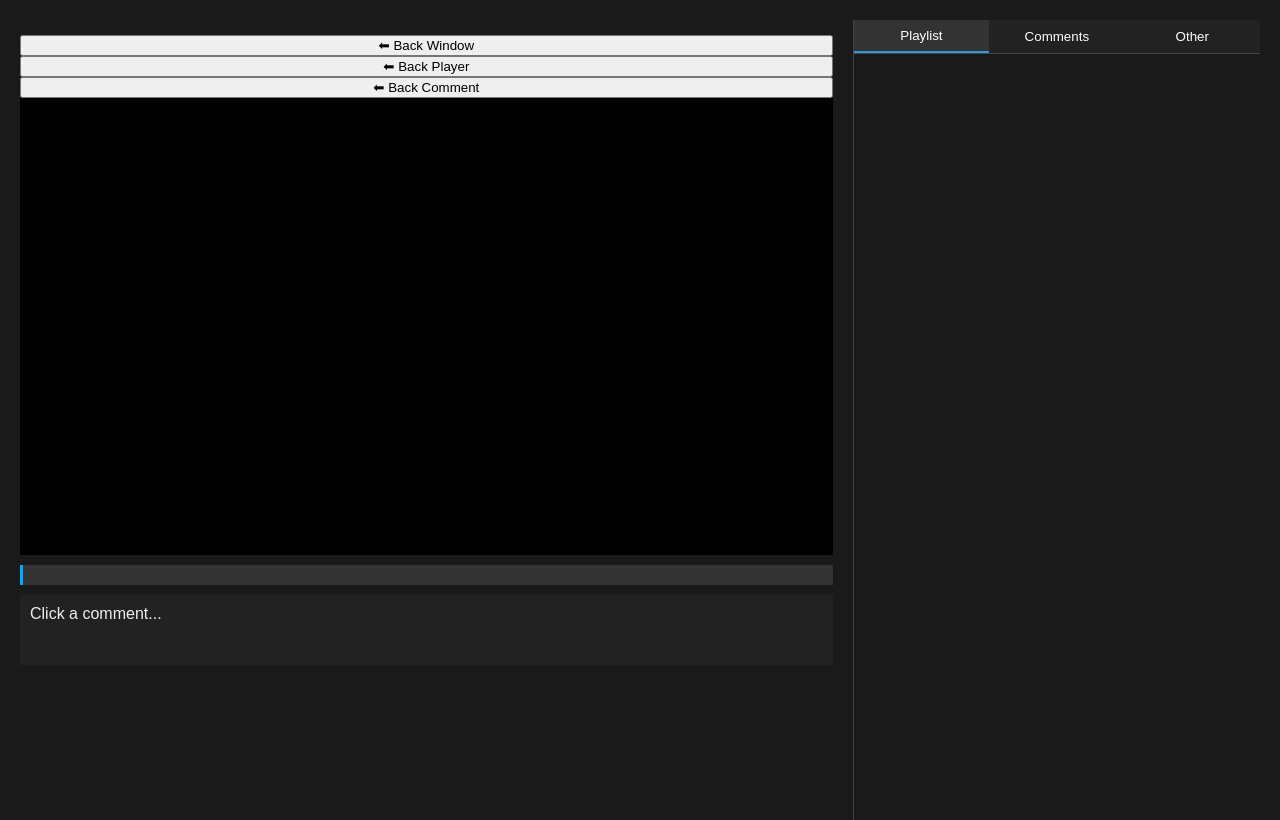
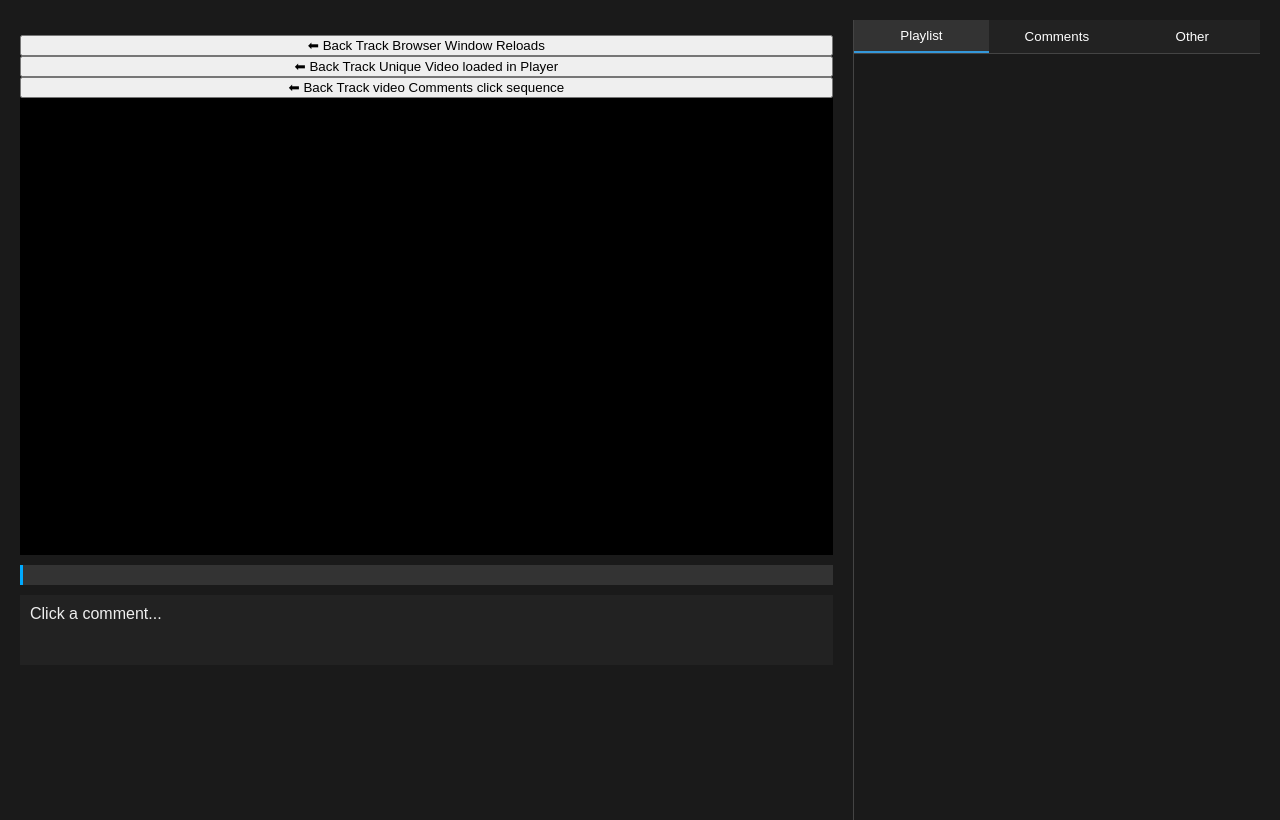
Before and after one commit to ArcTanBlack/annota, a plain HTML site: page index.html in a window 1280 px wide. Drawn offline with Linux system fonts and the light colour scheme.

Commit message:
Button names back updates

```diff
--- a/index.html
+++ b/index.html
@@ -40,9 +40,9 @@ input.tagInput { width:100%; margin-top:5px; padding:4px; background:#111; color
 <div class="breadcrumbs" id="windowCrumbs"></div>
 <div class="breadcrumbs" id="playerCrumbs"></div>
 <div class="breadcrumbs" id="commentCrumbs"></div>
-<button onclick="goBack('window')">⬅ Back Window</button>
-<button onclick="goBack('player')">⬅ Back Player</button>
-<button onclick="goBack('comment')">⬅ Back Comment</button>
+<button onclick="goBack('window')">⬅ Back Track Browser Window Reloads</button>
+<button onclick="goBack('player')">⬅ Back Track Unique Video loaded in Player</button>
+<button onclick="goBack('comment')">⬅ Back Track video Comments click sequence</button>
 <div id="player"></div>
 <div id="scrubber"><div id="playhead"></div></div>
 <div id="viewer">Click a comment...</div>
```
